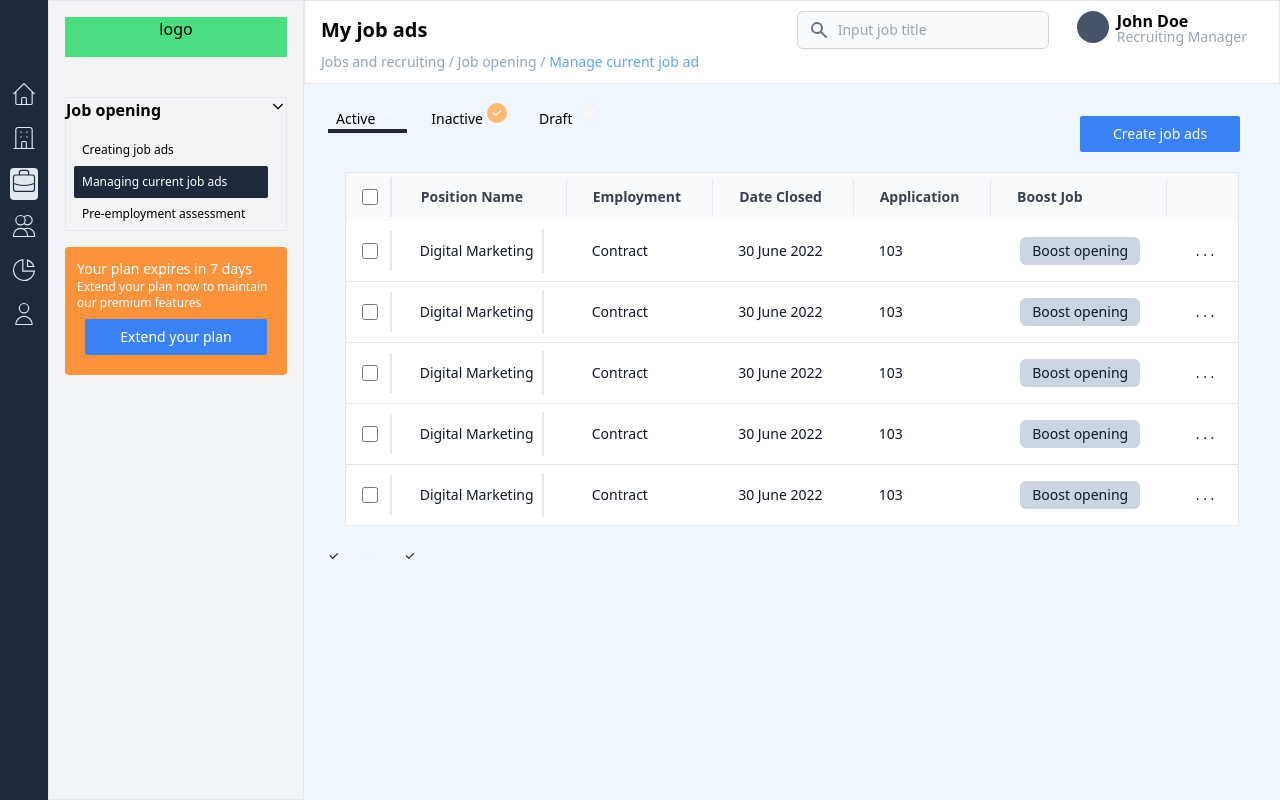
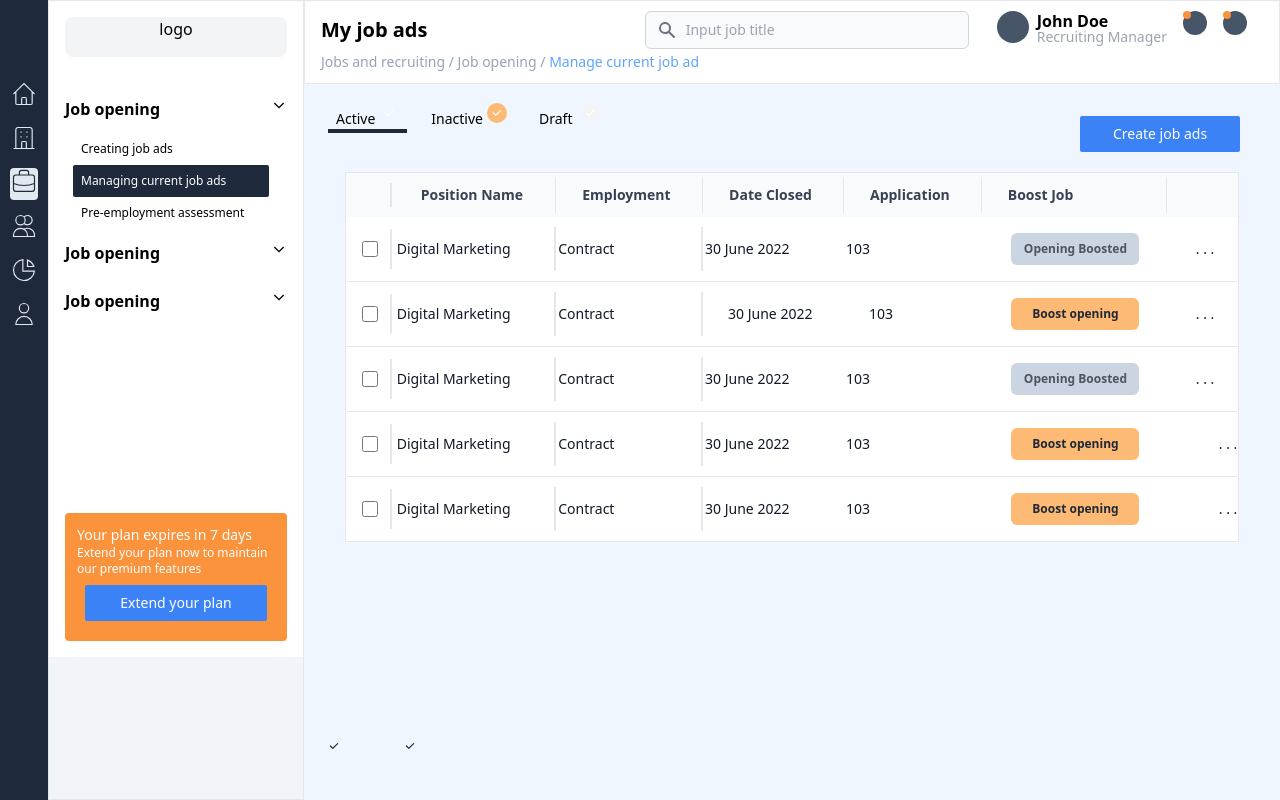
Before and after one commit to inusanaimu/Vacanxe, a Next.js app: page / in a window 1280 px wide. Built offline with nearby package versions, Linux system fonts and the light colour scheme.

Commit message:
Five styled components

```diff
--- a/components/Body.js
+++ b/components/Body.js
@@ -8,7 +8,7 @@ import Paggination from './Paggination'
 function Body() {
   return (
     <>
-      <div className='bg-blue-50 h-full'>
+      <div className='bg-blue-50'>
         <div className='flex flex-row'>
           {/* side bar div */}
           <div className=' flex flex-row'>
@@ -25,7 +25,7 @@ function Body() {
               <NavBar />
             </div>
             <Hero />
-            <div className=''>
+            <div>
               <Table />
               <Paggination />
             </div>
--- a/components/Boost.js
+++ b/components/Boost.js
@@ -1,13 +1,36 @@
-function Boost() {
+const Btn = (props) => {
+  // const [boosted, setboosted] = useState(false);
+
+  if (props.valid) {
+    return (
+      <div>
+        <button
+          type='button '
+          className='w-32 text-xs rounded-md bg-slate-300 px-3 py-2 text-gray-600'
+        >
+          <b>Opening Boosted</b>
+        </button>
+      </div>
+    )
+  } else {
+    return (
+      <div>
+        <button
+          type='button '
+          className='w-32 text-xs rounded-md px-3 py-2 text-gray-800 bg-orange-300'
+        >
+          <b>Boost opening</b>
+        </button>
+      </div>
+    )
+  }
+}
+
+function Boost(props) {
   return (
     <>
       <div>
-        <button
-          type='button '
-          className='btn primary rounded-md bg-slate-300 px-3 py-1'
-        >
-          Boost opening
-        </button>
+        <Btn valid={props.valid} />
       </div>
     </>
   )
--- a/components/NavBar.js
+++ b/components/NavBar.js
@@ -24,7 +24,7 @@ function NavBar() {
                 <input
                   type='text'
                   id='search-navbar'
-                  className='block p-2 pl-10 w-full text-gray-900 bg-gray-50 rounded-md border border-gray-300 sm:text-sm   dark:border-gray-200 dark:placeholder-gray-600 dark:text-black'
+                  className='block py-2 pl-10 pr-20 w-full text-gray-900 bg-gray-50 rounded-md border border-gray-300 sm:text-sm   dark:border-gray-200 dark:placeholder-gray-600 dark:text-black'
                   placeholder='Input job title'
                 />
               </div>
@@ -41,6 +41,12 @@ function NavBar() {
                   </div>
                 </div>
               </div>
+              <div className='rounded-full bg-slate-600 h-6 w-6 mr-4'>
+                <div className='rounded-full bg-orange-400 h-2 w-2'></div>
+              </div>
+              <div className='rounded-full bg-slate-600 h-6 w-6 mr-4'>
+                <div className='rounded-full bg-orange-400 h-2 w-2'></div>
+              </div>
             </div>
           </div>
         </div>
--- a/components/Paggination.js
+++ b/components/Paggination.js
@@ -1,6 +1,6 @@
 function Paggination() {
   return (
-    <div className='m-4 absolute'>
+    <div className='m-4 absolute bottom-6'>
       <a href=''>
         <span className=' mr-2 inline-flex items-center p-2 text-sm font-semibold rounded-sm dark:bg-white text-slate-800'>
           <svg
--- a/components/SideBar.js
+++ b/components/SideBar.js
@@ -2,11 +2,12 @@ import logo from '../image/logo.svg'
 
 function SideBar() {
   return (
-    <div className='bg-gray-100 p-4 flex flex-col space-y-4'>
-      <div className='w-full h-10 text-center bg-green-400 mx-auto mb-6'>
+    <div className='bg-white p-4 flex flex-col space-y-4'>
+      <div className='w-full h-10 text-center bg-gray-100 rounded-lg  mx-auto mb-6'>
         <h1>logo</h1>
       </div>
-      <div className='border mb-6'>
+      <div className=''>
+        <div>
           <a href='#'>
             <div className='flex justify-between'>
               <h3 className='inline'>
@@ -26,16 +27,59 @@ function SideBar() {
               </span>
             </div>
           </a>
-        <div className='text-xs w-11/12 pl-2 block pt-3 '>
+        </div>
+        <div className='text-xs w-11/12 pl-2 block py-3 '>
           <h3 className=' p-2'>Creating job ads</h3>
           <h3 className=' p-2 rounded-sm bg-slate-800 text-white'>
             Managing current job ads
           </h3>
           <h3 className=' p-2'>Pre-employment assessment</h3>
         </div>
+        <div className=' mb-6'>
+          <a href='#'>
+            <div className='flex justify-between'>
+              <h3 className='inline'>
+                <b>Job opening </b>
+              </h3>
+              <span className=''>
+                <svg
+                  xmlns='http://www.w3.org/2000/svg'
+                  class='h-4 w-4'
+                  fill='none'
+                  viewBox='0 0 24 24'
+                  stroke='currentColor'
+                  stroke-width='2'
+                >
+                  <path d='M19 9l-7 7-7-7' />
+                </svg>
+              </span>
+            </div>
+          </a>
+        </div>
+        <div className='mb-6'>
+          <a href='#'>
+            <div className='flex justify-between'>
+              <h3 className='inline'>
+                <b>Job opening </b>
+              </h3>
+              <span className=''>
+                <svg
+                  xmlns='http://www.w3.org/2000/svg'
+                  class='h-4 w-4'
+                  fill='none'
+                  viewBox='0 0 24 24'
+                  stroke='currentColor'
+                  stroke-width='2'
+                >
+                  <path d='M19 9l-7 7-7-7' />
+                </svg>
+              </span>
+            </div>
+          </a>
+        </div>
       </div>
 
-      <div className=''>
+      <div className='pt-40'>
         <div className=' text-center rounded w-full h-auto bg-orange-400 mx-auto text-white text-sm p-3'>
           <div className='text-left'>
             <h2 className='text-sm'>Your plan expires in 7 days</h2>
--- a/components/Table.js
+++ b/components/Table.js
@@ -9,16 +9,16 @@ function Table() {
             <tr>
               <th scope='col' className='p-1'>
                 <div className='flex items-center p-3 border-r-2'>
-                  <input
+                  {/* <input
                     id='checkbox-table-search-1'
                     type='checkbox'
                     className='w-4 h-4 text-blue-600 bg-gray-100 border-gray-300 rounded focus:ring-blue-500 dark:focus:ring-blue-600 dark:ring-offset-gray-800 focus:ring-2 dark:bg-gray-700 dark:border-gray-600'
                   />
-                  <label className='sr-only'>checkbox</label>
+                  <label className='sr-only'>checkbox</label> */}
                 </div>
               </th>
               <th scope='col' className='py-1'>
-                <div className=' pl-6 py-2 border-r'>Position name</div>
+                <div className='px-6 py-2 border-r'>Position name</div>
               </th>
               <th scope='col' className='py-1'>
                 <div className='px-6 py-2 border-r'>Employment</div>
@@ -38,7 +38,7 @@ function Table() {
             </tr>
           </thead>
           <tbody>
-            <tr className='border-b  text-gray-900 bg-white dark:border-slate-200  dark:hover:bg-slate-100'>
+            <tr className='border-b text-gray-900 bg-white dark:border-slate-200  dark:hover:bg-slate-100'>
               <td className='w-4 p-1'>
                 <div className='flex items-center p-3 border-r-2'>
                   <input
@@ -51,16 +51,20 @@ function Table() {
               </td>
               <th
                 scope='row'
-                className='px-6 py-1 font-medium  whitespace-nowrap'
+                className='px py-1 font-medium  whitespace-nowrap'
               >
                 <div className='py-3 border-r-2'>Digital Marketing </div>
               </th>
-              <td className='px-6 py-4 '>Contract</td>
-              <td className='px-6 py-4'>30 June 2022</td>
-              <td className='px-6 py-4'>103</td>
-              <td className='px-6 py-4 text-right'>
+              <td className='px py-1 '>
+                <div className='border-r-2 py-3 '> Contract</div>
+              </td>
+              <td className='px py-4'>
+                <div>30 June 2022</div>
+              </td>
+              <td className='px py-4'>103</td>
+              <td className='px py-4 text-right'>
                 <a href='#' className=' text-center font-medium '>
-                  <Boost />
+                  <Boost valid={true} />
                 </a>
               </td>
               <td className='px-6 py-4 text-right'>
@@ -83,11 +87,13 @@ function Table() {
               </td>
               <th
                 scope='row'
-                className='px-6 py-1 font-medium  whitespace-nowrap'
+                className='px py-1 font-medium  whitespace-nowrap'
               >
                 <div className='py-3 border-r-2'>Digital Marketing </div>
               </th>
-              <td className='px-6 py-4 '>Contract</td>
+              <td className='px py-1 '>
+                <div className='border-r-2 py-3 '> Contract</div>
+              </td>
               <td className='px-6 py-4'>30 June 2022</td>
               <td className='px-6 py-4'>103</td>
               <td className='px-6 py-4 text-right'>
@@ -96,7 +102,6 @@ function Table() {
                 </a>
               </td>
               <td className='px-6 py-4 text-right'>
-                {' '}
                 <a href='#' className=' text-center font-medium '>
                   . . .
                 </a>
@@ -115,20 +120,21 @@ function Table() {
               </td>
               <th
                 scope='row'
-                className='px-6 py-1 font-medium  whitespace-nowrap'
+                className='px py-1 font-medium  whitespace-nowrap'
               >
                 <div className='py-3 border-r-2'>Digital Marketing </div>
               </th>
-              <td className='px-6 py-4 '>Contract</td>
-              <td className='px-6 py-4'>30 June 2022</td>
-              <td className='px-6 py-4'>103</td>
-              <td className='px-6 py-4 text-right'>
+              <td className='px py-1 '>
+                <div className='border-r-2 py-3 '> Contract</div>
+              </td>
+              <td className='px py-4'>30 June 2022</td>
+              <td className='px py-4'>103</td>
+              <td className='px py-4 text-right'>
                 <a href='#' className=' text-center font-medium '>
-                  <Boost />
+                  <Boost valid={true} />
                 </a>
               </td>
               <td className='px-6 py-4 text-right'>
-                {' '}
                 <a href='#' className=' text-center font-medium '>
                   . . .
                 </a>
@@ -147,25 +153,26 @@ function Table() {
               </td>
               <th
                 scope='row'
-                className='px-6 py-1 font-medium  whitespace-nowrap'
+                className='px py-1 font-medium  whitespace-nowrap'
               >
                 <div className='py-3 border-r-2'>Digital Marketing </div>
               </th>
-              <td className='px-6 py-4 '>Contract</td>
-              <td className='px-6 py-4'>30 June 2022</td>
-              <td className='px-6 py-4'>103</td>
-              <td className='px-6 py-4 text-right'>
+              <td className='px py-1 '>
+                <div className='border-r-2 py-3 '> Contract</div>
+              </td>
+              <td className='px py-4'>30 June 2022</td>
+              <td className='px py-4'>103</td>
+              <td className='px py-4 text-right'>
                 <a href='#' className=' text-center font-medium '>
                   <Boost />
                 </a>
               </td>
-              <td className='px-6 py-4 text-right'>
-                {' '}
+              <td className='px py-4 text-right'>
                 <a href='#' className=' text-center font-medium '>
                   . . .
                 </a>
               </td>
-            </tr>{' '}
+            </tr>
             <tr className='border-b  text-gray-900 bg-white dark:border-slate-200  dark:hover:bg-slate-100'>
               <td className='w-4 p-1'>
                 <div className='flex items-center p-3 border-r-2'>
@@ -179,20 +186,21 @@ function Table() {
               </td>
               <th
                 scope='row'
-                className='px-6 py-1 font-medium  whitespace-nowrap'
+                className='px py-1 font-medium  whitespace-nowrap'
               >
                 <div className='py-3 border-r-2'>Digital Marketing </div>
               </th>
-              <td className='px-6 py-4 '>Contract</td>
-              <td className='px-6 py-4'>30 June 2022</td>
-              <td className='px-6 py-4'>103</td>
-              <td className='px-6 py-4 text-right'>
+              <td className='px py-1 '>
+                <div className='border-r-2 py-3 '> Contract</div>
+              </td>
+              <td className='px py-4'>30 June 2022</td>
+              <td className='px py-4'>103</td>
+              <td className='px py-4 text-right'>
                 <a href='#' className=' text-center font-medium '>
                   <Boost />
                 </a>
               </td>
-              <td className='px-6 py-4 text-right'>
-                {' '}
+              <td className='px py-4 text-right'>
                 <a href='#' className=' text-center font-medium '>
                   . . .
                 </a>
```
Lines whose indentation alone changed are shown as unchanged.
